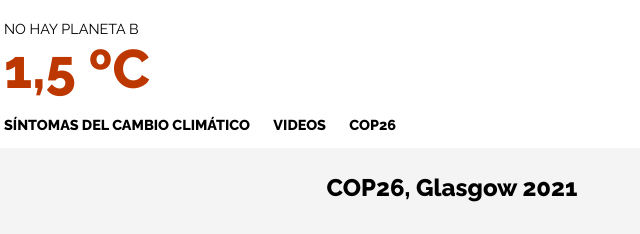
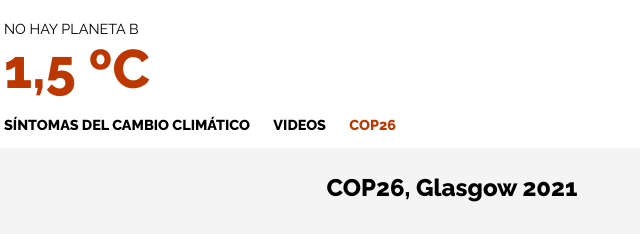
Before and after one commit to cborcar/M4.252-PEC3, a plain HTML site: page cop26.html in a window 1280 px wide. Shown: the top 234 px of the page, 188-828 px from the left. Drawn offline with Linux system fonts and the light colour scheme; files whose address does not match are found by name.

Commit message:
Update cop26.html

```diff
--- a/cop26.html
+++ b/cop26.html
@@ -33,7 +33,7 @@
 			<ul>
 				<li><a href="sintomas.html">SÍNTOMAS DEL CAMBIO CLIMÁTICO</a></li>
 				<li><a href="videos.html">VIDEOS</a></li>
-				<li><a href="cop26.html">COP26</a></li>
+				<li><a class="Actual" href="cop26.html">COP26</a></li>
 			</ul>
 		</nav>
 	</div>
```
